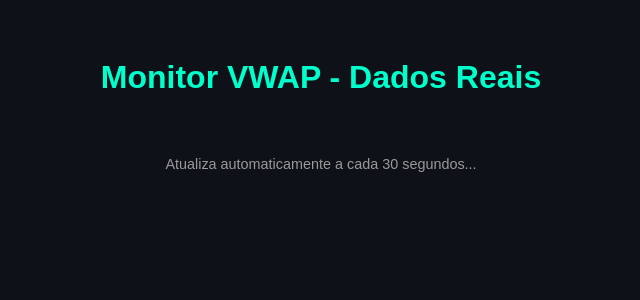
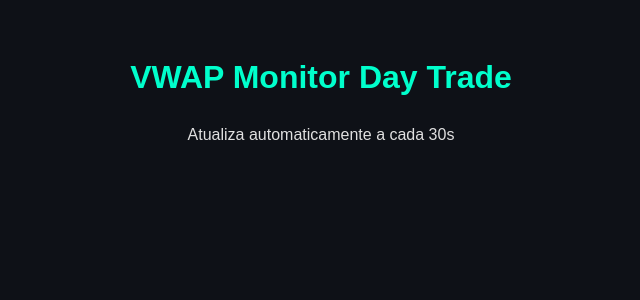
Before and after one commit to icleoc/daytrade-monitor, a Flask app: page / in a window 1280 px wide. Shown: the top 300 px of the page, without its empty margins (319-959 px from the left). Run offline with Flask 3, Linux system fonts and the light colour scheme; parts of the project's set-up code (start-up, migrations or seed data) failed here and were passed over; some libraries are stand-ins or nearby versions.

Commit message:
Update dashboard.html

```diff
--- a/templates/dashboard.html
+++ b/templates/dashboard.html
@@ -1,14 +1,20 @@
-<!DOCTYPE html>
-<html lang="pt-BR">
+<!doctype html>
+<html lang="pt-br">
 <head>
-  <meta charset="UTF-8" />
-  <title>VWAP Monitor - Day Trade</title>
-  <link rel="stylesheet" href="/static/styles.css" />
+<meta charset="utf-8">
+<meta name="viewport" content="width=device-width, initial-scale=1">
+<title>VWAP Monitor Day Trade</title>
+<link rel="stylesheet" href="/static/styles.css">
+<script src="https://cdn.plot.ly/plotly-2.24.2.min.js"></script>
 </head>
 <body>
-  <h1>Monitor VWAP - Dados Reais</h1>
-  <div id="cards" class="cards"></div>
-  <p class="update-info">Atualiza automaticamente a cada 30 segundos...</p>
-  <script src="/static/script.js"></script>
+<header>
+<h1>VWAP Monitor Day Trade</h1>
+<p id="subtitle">Atualiza automaticamente a cada <span id="interval-label">30</span>s</p>
+</header>
+<main id="cards-container">
+<!-- Cards are injected here -->
+</main>
+<script src="/static/script.js"></script>
 </body>
 </html>
```
